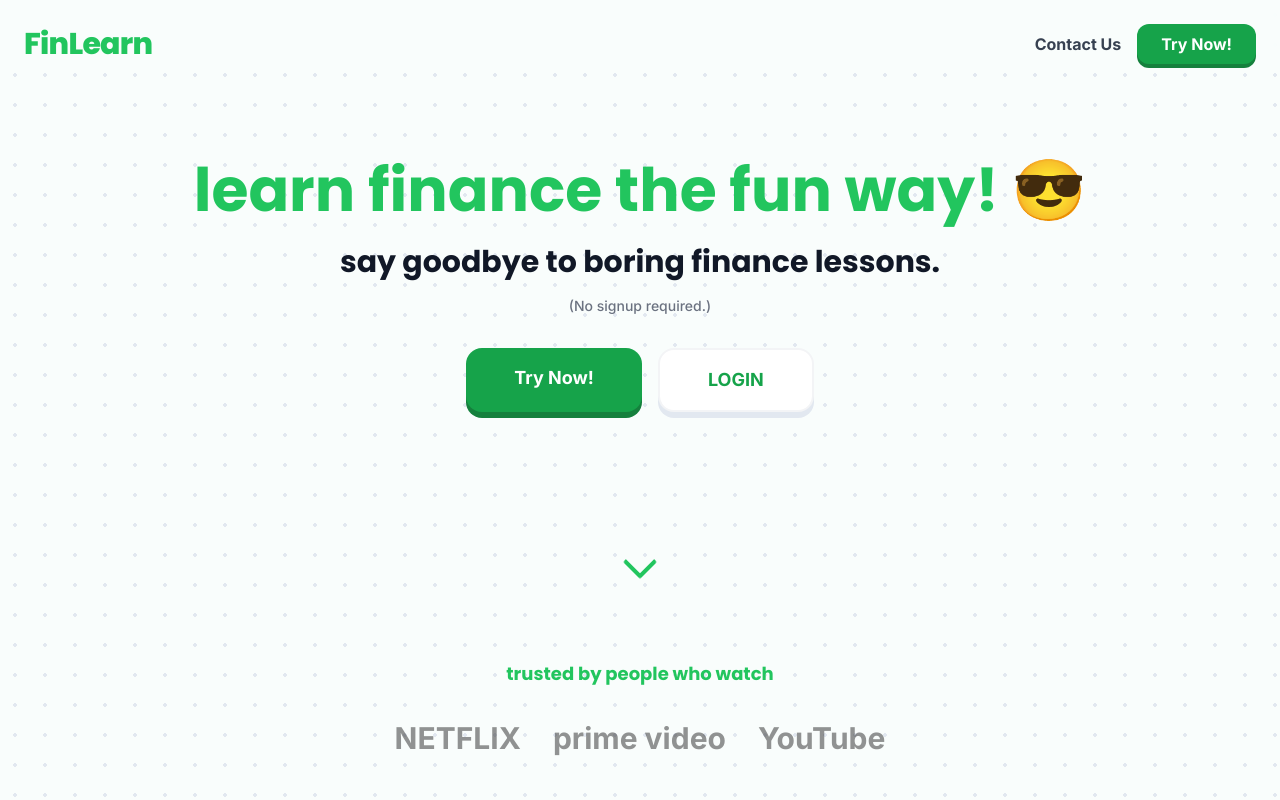
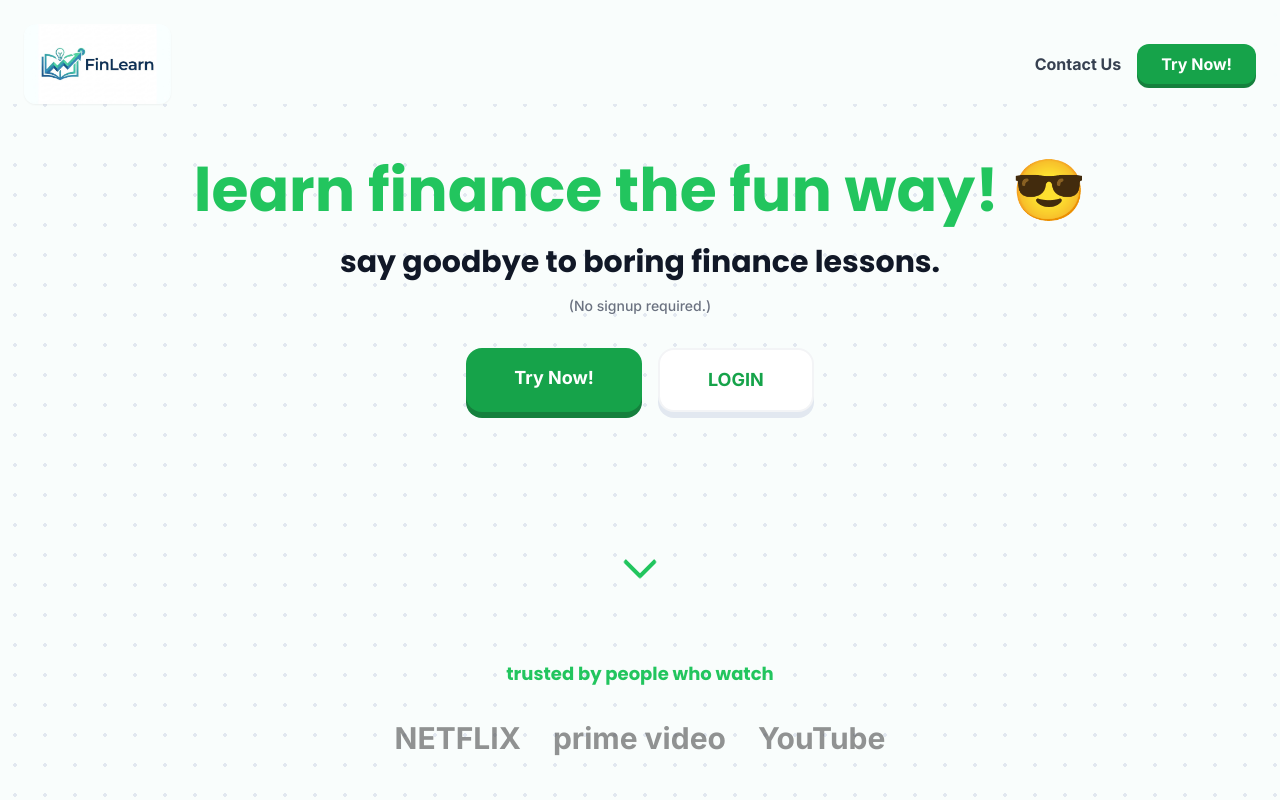
Before and after one commit to tankuday21/FinTech---LetsSaveForFuture, a React (Create React App) app in the folder client/: page / in a window 1280 px wide. Shown: the top 800 px of the page. Built offline with nearby package versions, Linux system fonts and the light colour scheme; no server answers; the HTML template or start-up script is replaced by a standard one.

Commit message:
Update pages and add assets - improve UI consistency

```diff
--- a/client/src/pages/Dashboard.js
+++ b/client/src/pages/Dashboard.js
@@ -1,5 +1,6 @@
 import React, { useState, useEffect } from 'react';
 import { useNavigate, Link } from 'react-router-dom';
+import logo from '../assets/logo.jpg';
 import { useAuth } from '../context/AuthContext';
 import { signOut } from '../services/supabase';
 import { HiTrophy, HiChartBar, HiArrowRightOnRectangle, HiAcademicCap, HiStar, HiUser, HiCalculator } from 'react-icons/hi2';
@@ -46,9 +47,9 @@ const Dashboard = () => {
         <div className="max-w-7xl mx-auto px-4 sm:px-6 lg:px-8">
           <div className="flex justify-between items-center h-16">
             <div className="flex items-center space-x-8">
-              <h1 className="text-2xl font-display font-bold text-primary-600">
-                FinLearn
-              </h1>
+              <Link to="/dashboard" className="flex items-center">
+                <img src={logo} alt="FinLearn" className="h-14 w-auto rounded-lg shadow-sm" />
+              </Link>
               <div className="hidden md:flex space-x-4">
                 <Link
                   to="/dashboard"
--- a/client/src/pages/Landing.js
+++ b/client/src/pages/Landing.js
@@ -1,5 +1,6 @@
 import React from 'react';
 import { Link } from 'react-router-dom';
+import logo from '../assets/logo.jpg';
 import {
   HiCheckCircle,
   HiXCircle,
@@ -8,6 +9,10 @@ import {
   HiQuestionMarkCircle,
   HiMoon
 } from 'react-icons/hi2';
+
+// ... (existing imports)
+
+// ...
 
 // Theme Colors matching the reference
 
@@ -52,8 +57,8 @@ const Landing = () => {
       {/* Navbar */}
       <nav className="fixed w-full z-50 bg-[#F9FDFC]/90 backdrop-blur-sm pt-6 px-6">
         <div className="max-w-7xl mx-auto flex justify-between items-center">
-          <div className="flex items-center gap-1">
-            <span className="text-3xl font-display font-extrabold text-green-500 tracking-tight">FinLearn</span>
+          <div className="flex items-center gap-2">
+            <img src={logo} alt="FinLearn Logo" className="h-20 w-auto rounded-xl shadow-sm" />
           </div>
           <div className="flex items-center gap-4">
             <button className="font-bold text-gray-700 hover:text-green-600 transition-colors">Contact Us</button>
--- a/client/src/pages/Learn.js
+++ b/client/src/pages/Learn.js
@@ -1,5 +1,6 @@
 import React, { useState, useEffect } from 'react';
 import { Link } from 'react-router-dom';
+import logo from '../assets/logo.jpg';
 import { learningModules, getLevelColor, getModuleIcon } from '../data/modules';
 import { HiLockClosed, HiClock, HiStar, HiCheckCircle, HiUser } from 'react-icons/hi2';
 import { useAuth } from '../context/AuthContext';
@@ -66,8 +67,8 @@ const Learn = () => {
         <div className="max-w-7xl mx-auto px-4 sm:px-6 lg:px-8">
           <div className="flex justify-between items-center h-16">
             <div className="flex items-center space-x-8">
-              <Link to="/dashboard" className="text-2xl font-display font-bold text-primary-600">
-                FinLearn
+              <Link to="/dashboard" className="flex items-center">
+                <img src={logo} alt="FinLearn" className="h-14 w-auto rounded-lg shadow-sm" />
               </Link>
               <div className="hidden md:flex space-x-4">
                 <Link
--- a/client/src/pages/Login.js
+++ b/client/src/pages/Login.js
@@ -3,6 +3,7 @@ import { Link, useNavigate } from 'react-router-dom';
 import { signIn } from '../services/supabase';
 import { HiArrowLeft } from 'react-icons/hi2';
 import FingoButton from '../components/FingoButton';
+import FingoLogo from '../assets/logo.jpg';
 
 const Login = () => {
   const navigate = useNavigate();
@@ -50,6 +51,9 @@ const Login = () => {
 
         <div className="max-w-md w-full mx-auto space-y-8">
           <div>
+            <div className="flex justify-center mb-6">
+              <img src={FingoLogo} alt="Fingo Logo" className="h-28 w-auto rounded-2xl shadow-lg" />
+            </div>
             <h2 className="text-4xl font-display font-bold text-gray-900 mb-2">
               Welcome back! 👋
             </h2>
--- a/client/src/pages/Signup.js
+++ b/client/src/pages/Signup.js
@@ -3,6 +3,7 @@ import { Link, useNavigate } from 'react-router-dom';
 import { signUp } from '../services/supabase';
 import { HiArrowLeft } from 'react-icons/hi2';
 import FingoButton from '../components/FingoButton';
+import FingoLogo from '../assets/logo.jpg';
 
 const Signup = () => {
   const navigate = useNavigate();
@@ -58,6 +59,9 @@ const Signup = () => {
 
         <div className="max-w-md w-full mx-auto space-y-8">
           <div>
+            <div className="flex justify-center mb-4">
+              <img src={FingoLogo} alt="Fingo Logo" className="h-28 w-auto rounded-2xl shadow-lg" />
+            </div>
             <h2 className="text-4xl font-display font-bold text-gray-900 mb-2">
               Start Your Journey 🚀
             </h2>
--- a/client/src/pages/simulation/components/DashboardHeader.js
+++ b/client/src/pages/simulation/components/DashboardHeader.js
@@ -1,6 +1,7 @@
 import React from 'react';
 import { useSimulation } from '../../../context/SimulationContext';
-import { HiHeart, HiBriefcase, HiCurrencyRupee, HiLightningBolt, HiChartBar } from 'react-icons/hi'; // Updated icons
+import { HiHeart, HiBriefcase, HiCurrencyRupee, HiLightningBolt, HiChartBar } from 'react-icons/hi';
+import logo from '../../../assets/logo.jpg';
 
 const DashboardHeader = () => {
     const { stats, currentMonth, year, calculateNetWorth } = useSimulation();
@@ -12,7 +13,8 @@ const DashboardHeader = () => {
             <div className="max-w-7xl mx-auto flex flex-col md:flex-row justify-between items-center gap-4">
 
                 {/* Date & Title */}
-                <div className="flex items-center gap-3">
+                <div className="flex items-center gap-4">
+                    <img src={logo} alt="FinLearn" className="h-20 w-auto rounded-lg shadow-md hover:scale-105 transition-transform" />
                     <div className="bg-green-100 text-green-700 font-bold px-3 py-1 rounded-full text-sm">
                         {year} • Month {currentMonth}
                     </div>
```
Also changed, not shown: client/src/assets/logo.jpg (added).
